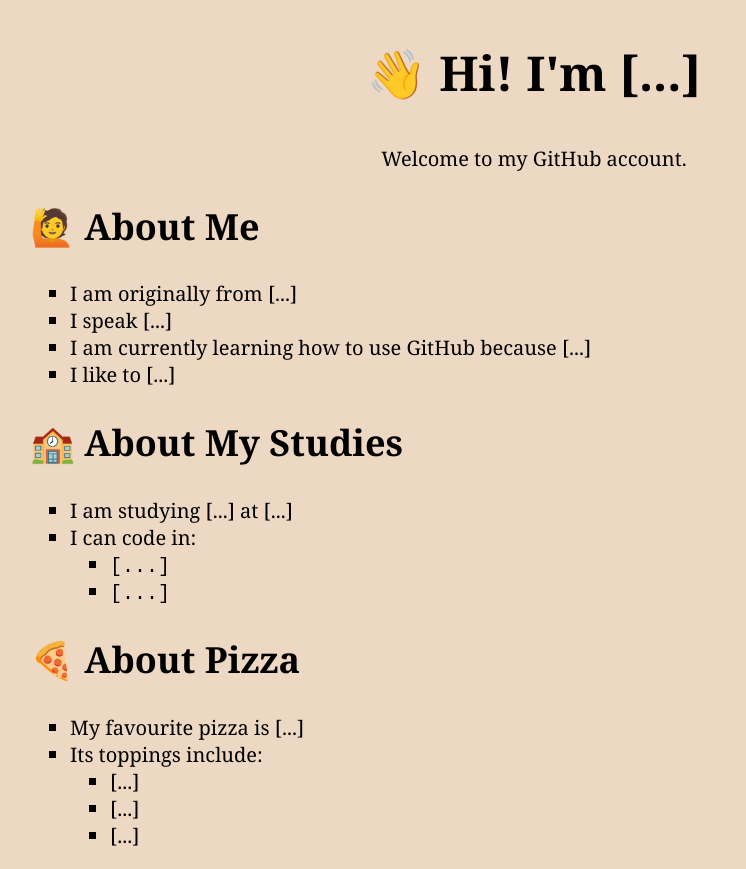
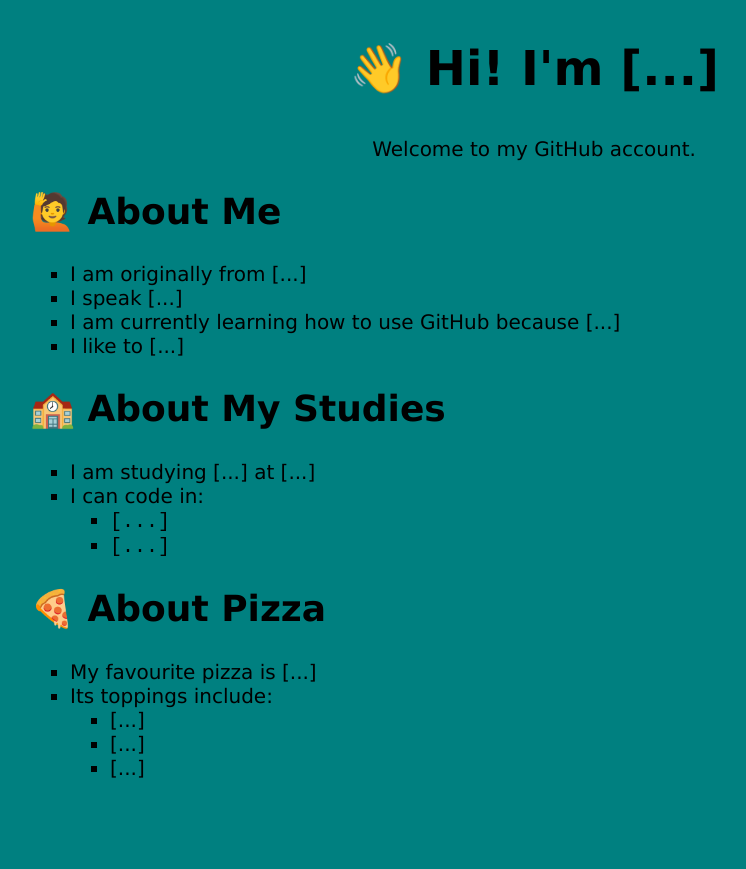
Before and after one commit to liopleurodon90/GH-pages-intro, a plain HTML site: page index.html in a window 1280 px wide. Shown: the whole page, without its empty margins (106-852 px from the left). After the commit the page ends 800 px from the top, so only its background shows below. Drawn offline with Linux system fonts and the light colour scheme.

Commit message:
updated css
changed colour

```diff
--- a/css/style.css
+++ b/css/style.css
@@ -1,8 +1,8 @@
 /* Feel free to change me and make me your own! */
 
 body {
-  background-color: #edd8c3;
-  font-family: Georgia, serif;
+  background-color: teal;
+  font-family: Verdana, sans serif;
 }
 
 article {
@@ -30,5 +30,5 @@ ul {
 }
 
 code {
- font-family: 'Courier New', monospace;
+ font-family: 'Lucinda console', monospace;
 }
```
